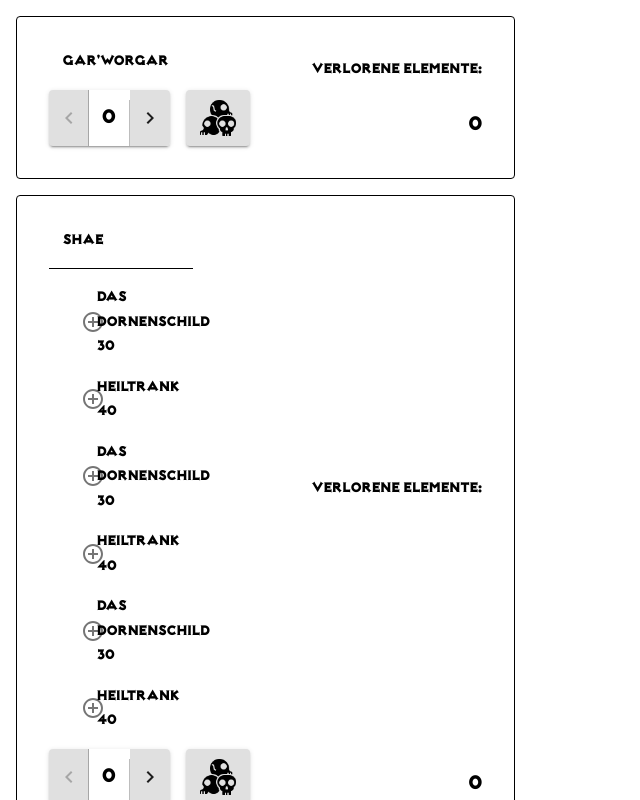
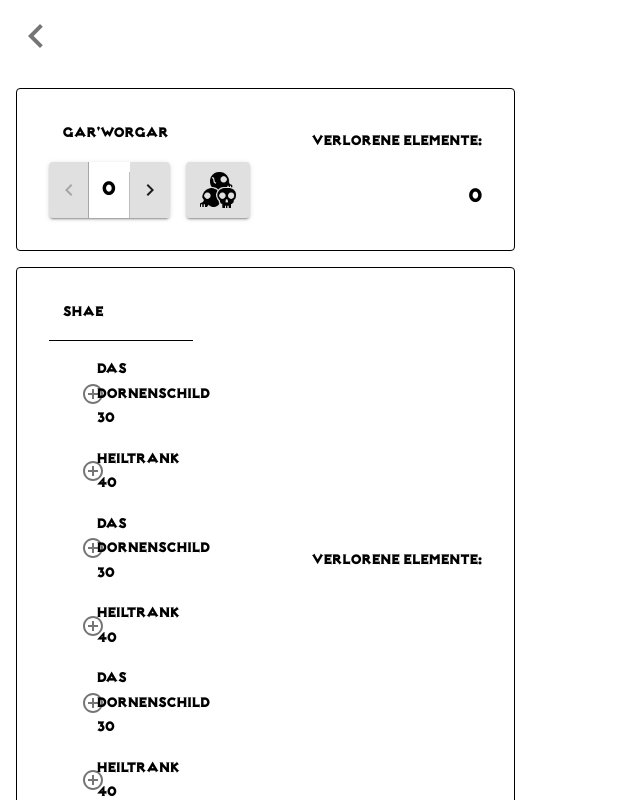
Before and after one commit to marcelbade/demonworld_ui, a React (Create React App) app: page /lossCalculator in a window 1280 px wide. Shown: the top 800 px of the page, without its empty margins (0-640 px from the left). Built offline with nearby package versions, Linux system fonts and the light colour scheme.

Commit message:
added back navigation

```diff
--- a/src/components/lossCalculator/LossCalculator.js
+++ b/src/components/lossCalculator/LossCalculator.js
@@ -1,8 +1,11 @@
 // React
 import React, { useEffect, useState } from "react";
+import { useHistory } from "react-router-dom";
 //Material UI
-import { Grid, List, Typography } from "@material-ui/core";
+import { Grid, IconButton, List, Typography } from "@material-ui/core";
 import { makeStyles } from "@material-ui/core/styles";
+// icons
+import ChevronLeftIcon from "@material-ui/icons/ChevronLeft";
 // components and functions
 import { unitCardMultiSort } from "../shared/sharedFunctions";
 import LossListElement from "./LossListElement";
@@ -19,10 +22,15 @@ const useStyles = makeStyles({
   pointsTotal: {
     marginLeft: "2em",
   },
+  BackBttn: {
+    width: "2em",
+    height: "2em",
+  },
 });
 
 const LossCalculator = () => {
   const classes = useStyles();
+  const history = useHistory();
 
   //state
   const [totalPointsLost, setTotalPointsLost] = useState(0);
@@ -61,8 +69,24 @@ const LossCalculator = () => {
     setTrackUnitLoss({ ...trackUnitLoss, [index]: pointsLost });
   };
 
+  /**
+   *
+   */
+  const backToMainmenu = () => {
+    history.push("/");
+  };
+
   return (
     <Grid container direction="column">
+      <Grid>
+        <IconButton
+          onClick={() => {
+            backToMainmenu();
+          }}
+        >
+          <ChevronLeftIcon className={classes.BackBttn} />
+        </IconButton>
+      </Grid>
       <List>
         {unitCardMultiSort(MOCK_LIST).map((u, i) => {
           return (
```
